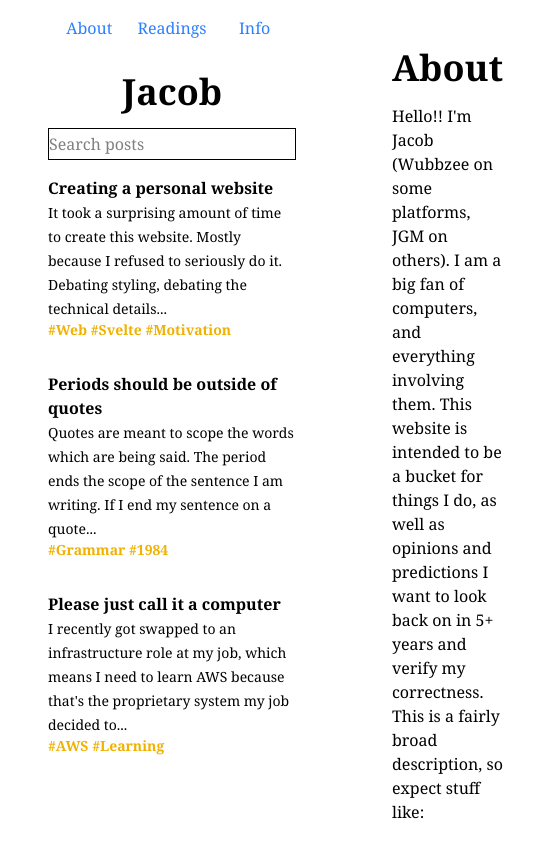
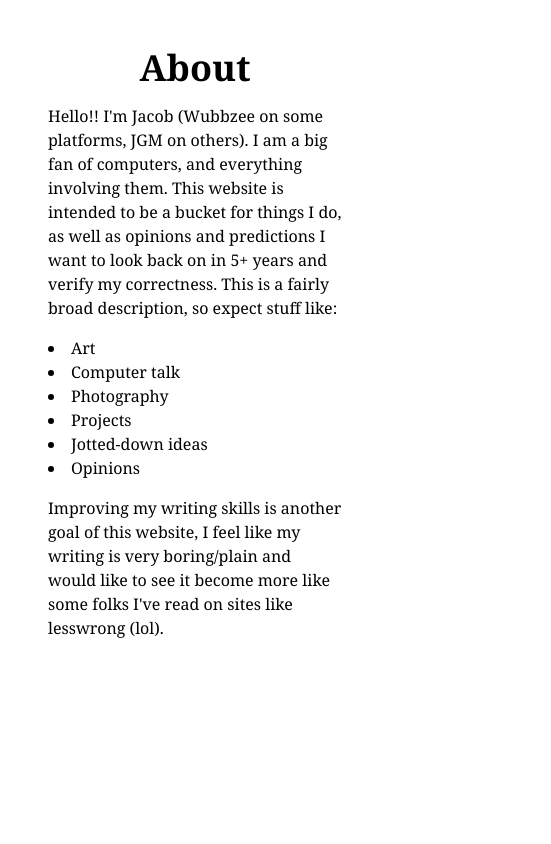
Before and after one commit to JGM01/personal-site, a SvelteKit app: page /about in a window 390 px wide. Shown: the top 844 px of the page, 551 px wide, since content can reach past the window. Built offline with nearby package versions, Linux system fonts and the light colour scheme.

Commit message:
responsive

```diff
--- a/src/routes/+layout.svelte
+++ b/src/routes/+layout.svelte
@@ -1,18 +1,20 @@
 <script lang="ts">
+    import { page } from '$app/state';
 	import '../app.css';
 
 	let { children } = $props();
+    const isRootPath = $derived(page.url.pathname === '/');
 </script>
 
-<div class="flex flex-row">
-<header class="flex basis-1/3 flex-col px-12 py-4">
+<div class="flex flex-col md:flex-row">
+<header class={`px-12 py-4 md:flex md:flex-col md:basis-1/3 ${isRootPath ? 'basis-full'  : 'hidden '}`}>
     <div class=" grid grid-cols-3">
         <a class="text-center text-blue-500" href="/about">About</a>
         <a class="text-center text-blue-500" href="/readings">Readings</a>
         <a class="text-center text-blue-500" href="/info">Info</a>
     </div>
     <h1 class="text-center text-4xl font-bold mb-4 mt-8">Jacob</h1>
-    <input class="h-8 border" type="text" placeholder="Search posts"/>
+    <input class="h-8 border w-full" type="text" placeholder="Search posts"/>
     <div class="my-4">
         <a href="creating-a-personal-website" class="font-semibold">Creating a personal website</a>
         <br/>
@@ -33,7 +35,7 @@
     </div>
 </header>
 
-<main class="basis-2/3 p-12">
+<main class={`p-12 md:basis-2/3 ${isRootPath ? 'hidden ' : 'basis-full '}`}>
     {@render children()}
 </main>
 </div>
--- a/src/routes/+page.svelte
+++ /dev/null
@@ -1 +0,0 @@
-this is some content
```
